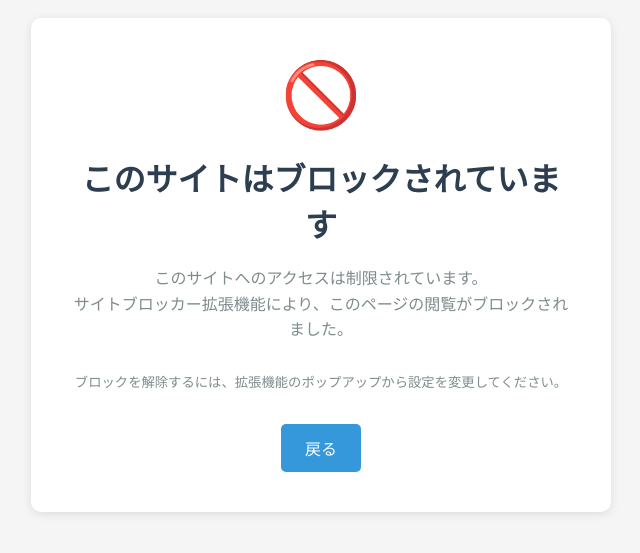
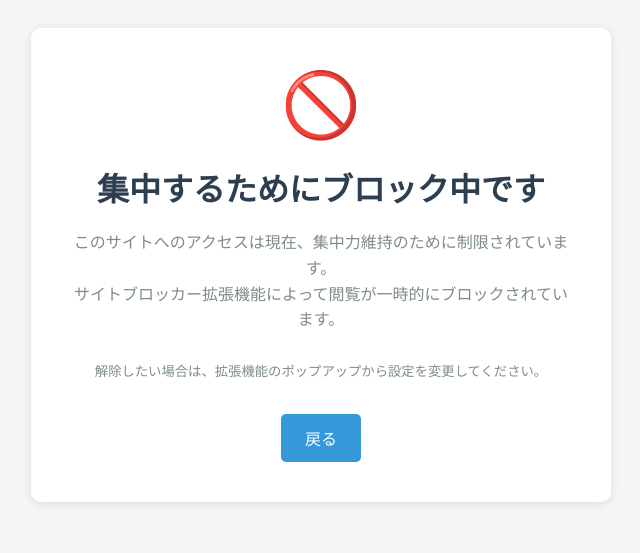
Before and after one commit to tivrsky/concentration-keeper, a browser extension: page files/blocked.html in a window 1280 px wide. Shown: the part 135-688 px from the top of the page, without its empty margins (319-959 px from the left). Drawn offline with Linux system fonts and the light colour scheme.

Commit message:
update block message

```diff
--- a/files/blocked.html
+++ b/files/blocked.html
@@ -62,10 +62,10 @@
 <body>
   <div class="container">
     <div class="blocked-icon">🚫</div>
-    <h1>このサイトはブロックされています</h1>
-    <p>このサイトへのアクセスは制限されています。<br>
-      サイトブロッカー拡張機能により、このページの閲覧がブロックされました。<br><br>
-      <small>ブロックを解除するには、拡張機能のポップアップから設定を変更してください。</small>
+    <h1>集中するためにブロック中です</h1>
+    <p>このサイトへのアクセスは現在、集中力維持のために制限されています。<br>
+      サイトブロッカー拡張機能によって閲覧が一時的にブロックされています。<br><br>
+      <small>解除したい場合は、拡張機能のポップアップから設定を変更してください。</small>
     </p>
     <button class="back-button" onclick="history.back()">戻る</button>
   </div>
```
